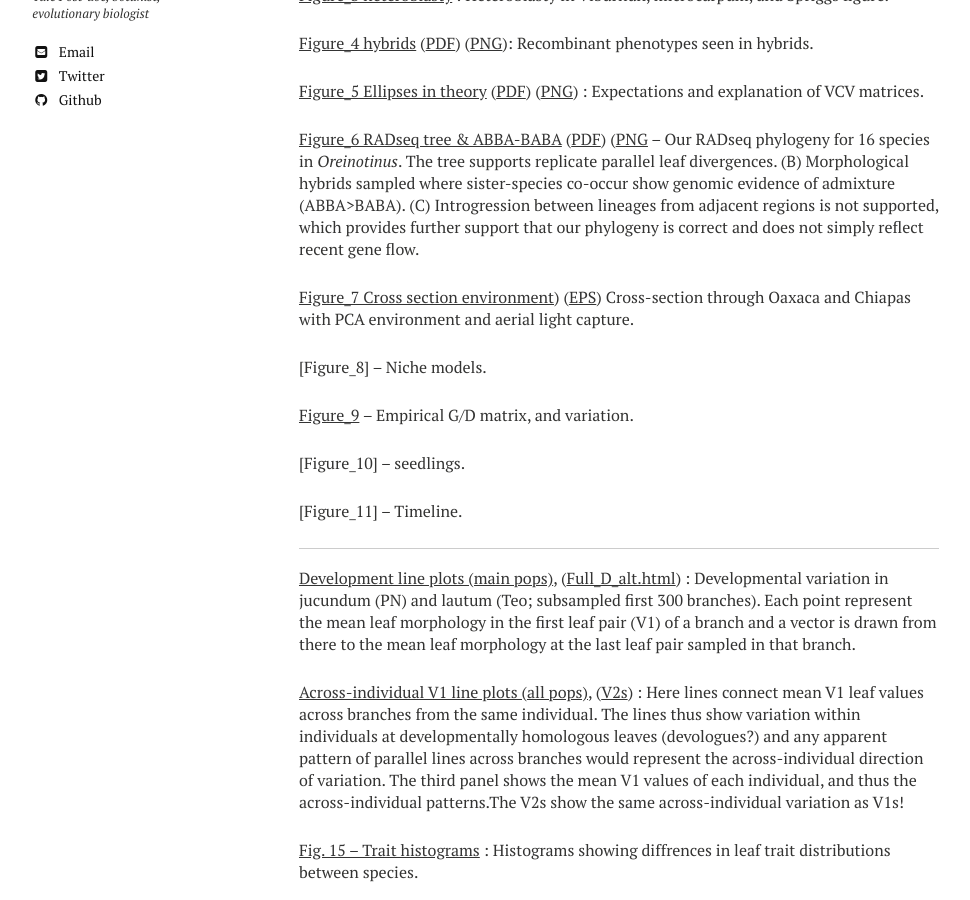
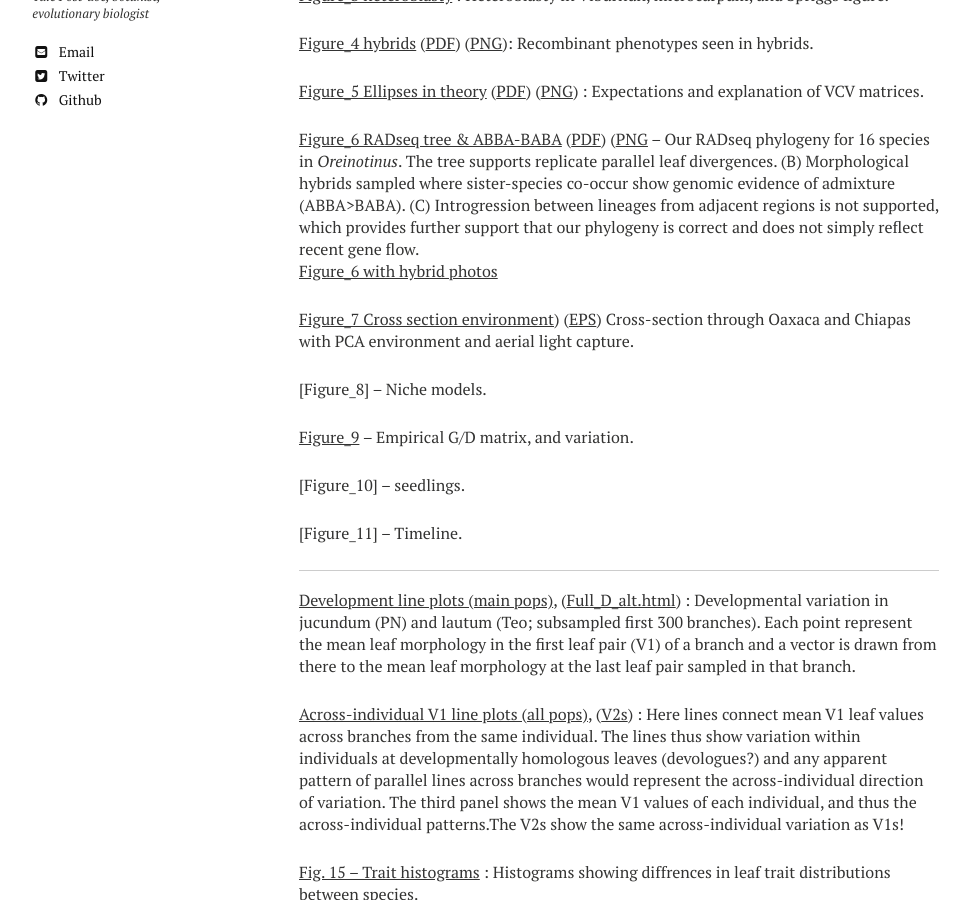
Before and after one commit to dereneaton/dereneaton.github.io, a Jekyll site: the page built from vibgrant/index.md, in a window 1280 px wide and 900 px high, scrolled down 562 px. Shown: the whole window, without its empty margins (21-991 px from the left). Built offline with Jekyll 4.4.1, drawn with Linux system fonts in a browser that asks for light colours; nearby versions of some CDN libraries; comment, search, counter and statistics services are not loaded.

Commit message:
added fig6 w/ hybrid photos

```diff
--- a/vibgrant/index.md
+++ b/vibgrant/index.md
@@ -22,6 +22,8 @@ comments: true
 [Figure_5 Ellipses in theory](Figure_5_Ellipsetheory3.svg) ([PDF](Figure_5_Ellipsetheory3.pdf)) ([PNG](Figure_5_Ellipsetheory3.png)) : Expectations and explanation of VCV matrices.
 
 [Figure_6 RADseq tree & ABBA-BABA](Figure_6_radtree.svg) ([PDF](Figure_6_radtree.pdf)) ([PNG](Figure_6_radtree.png) -- Our RADseq phylogeny for 16 species in _Oreinotinus_. The tree supports replicate parallel leaf divergences. (B) Morphological hybrids sampled where sister-species co-occur show genomic evidence of admixture (ABBA>BABA). (C) Introgression between lineages from adjacent regions is not supported, which provides further support that our phylogeny is correct and does not simply reflect recent gene flow.
+[Figure_6 with hybrid photos](Figure_6_radtree2.svg)
+
 
 [Figure_7 Cross section environment](Figure_7_cross3.pdf)) ([EPS](Figure_7_cross3.eps)) Cross-section through Oaxaca and Chiapas with PCA environment and aerial light capture.
 
```
Also changed, not shown: 1 other file.
